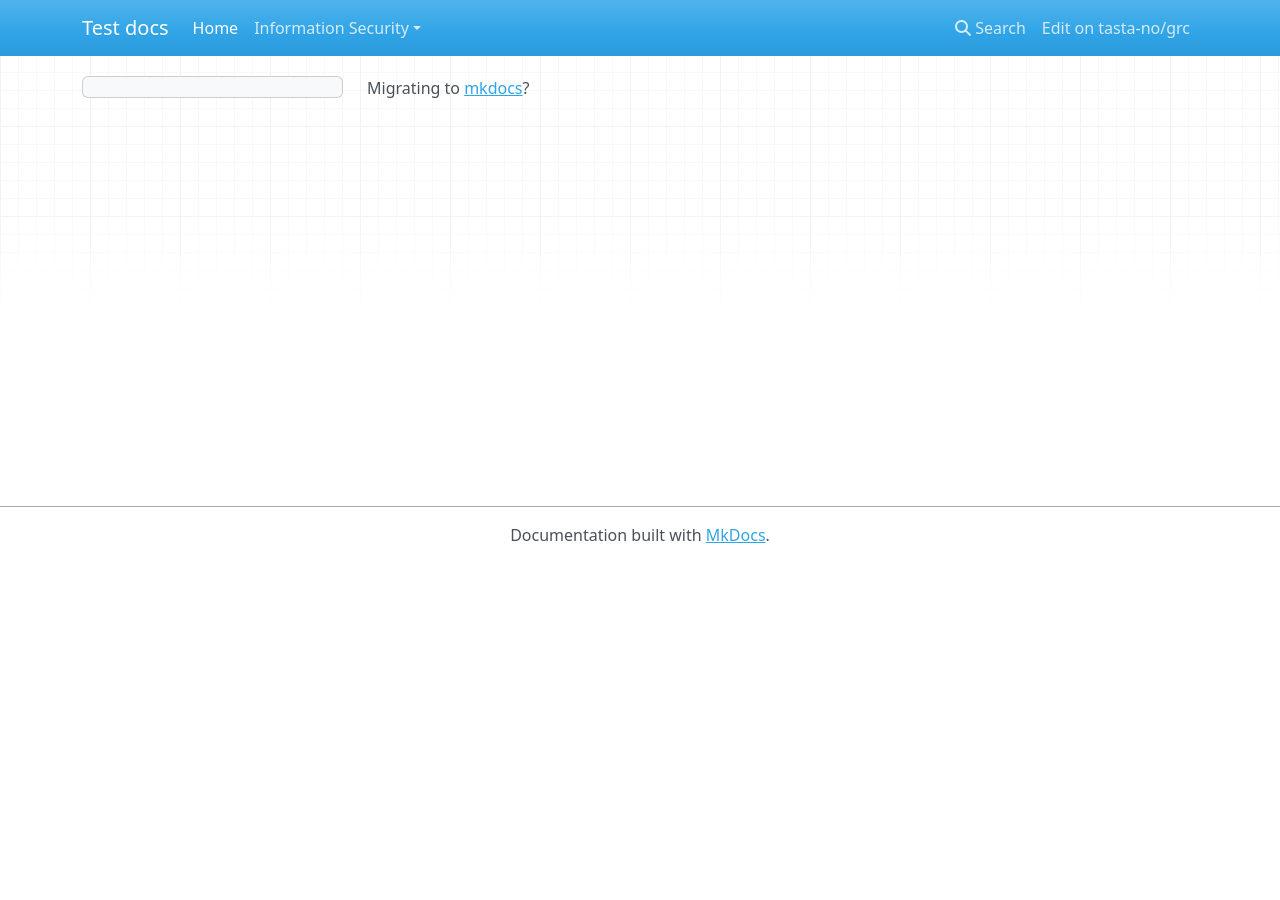
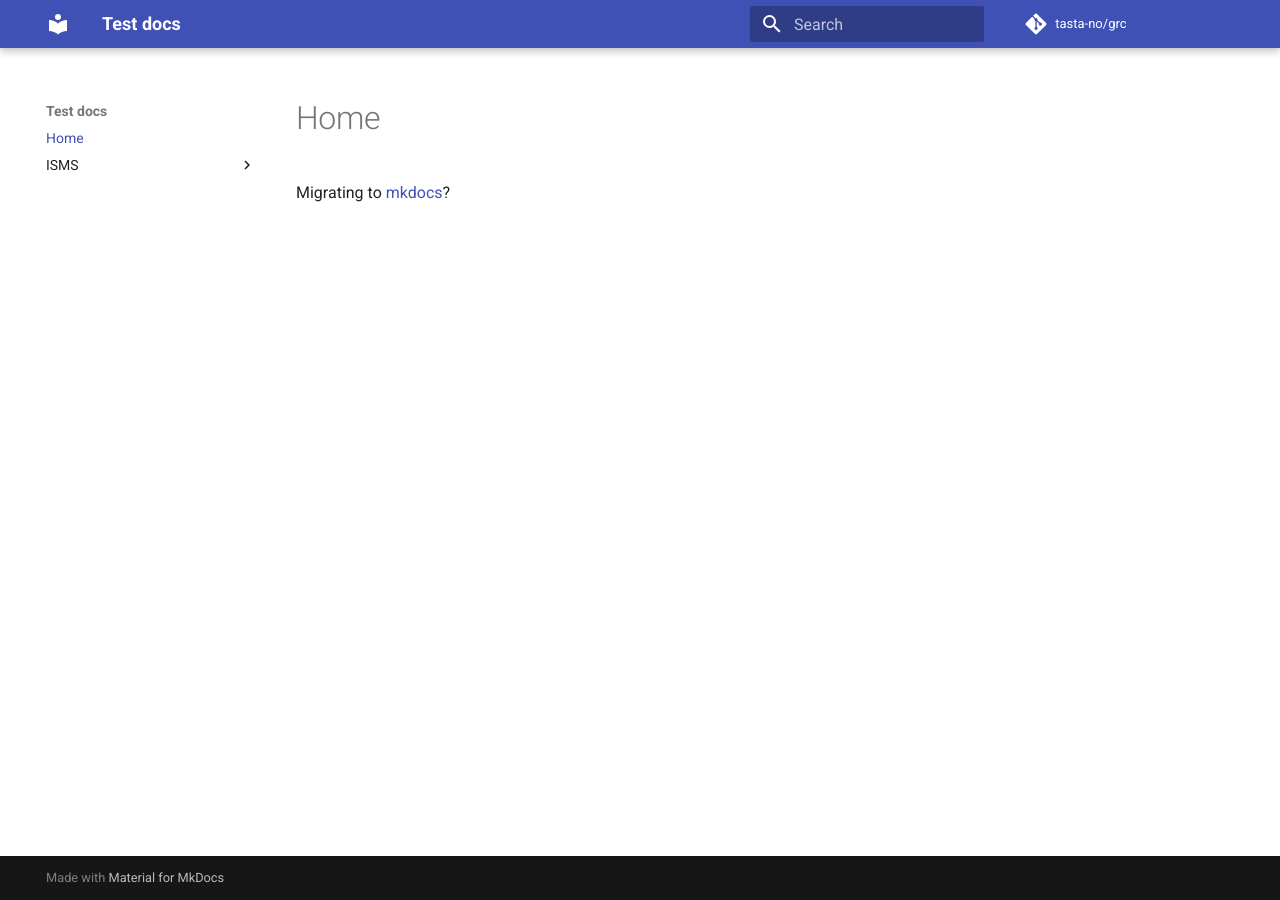
Before and after one commit to tasta-no/grc, an MkDocs documentation site: the page built from docs/Readme.md, in a window 1280 px wide. Built offline with MkDocs 1.6.1 and Material for MkDocs 9.7.7, drawn with Linux system fonts in a browser that asks for light colours; nearby versions of some CDN libraries; comment, search, counter and statistics services are not loaded.

Commit message:
Update mkdocs.yml

```diff
--- a/mkdocs.yml
+++ b/mkdocs.yml
@@ -4,10 +4,9 @@ site_author: 'Karl Martin Sola'
 docs_dir: docs/
 repo_name: 'tasta-no/grc'
 repo_url: 'https://github.com/tasta-no/grc'
-#theme:
-#  name: 'material'
+theme:
+  name: 'material'
 nav:
     - Home: 'Readme.md'
-    - 'Information Security':
-        - 'Change requests': '/information-security/change-requests.md'
-        - 'Introduction': '/information-security/introduction.md'
+    - 'ISMS':
+        - 'Security Requirements': 'security-requirements.md'
```
